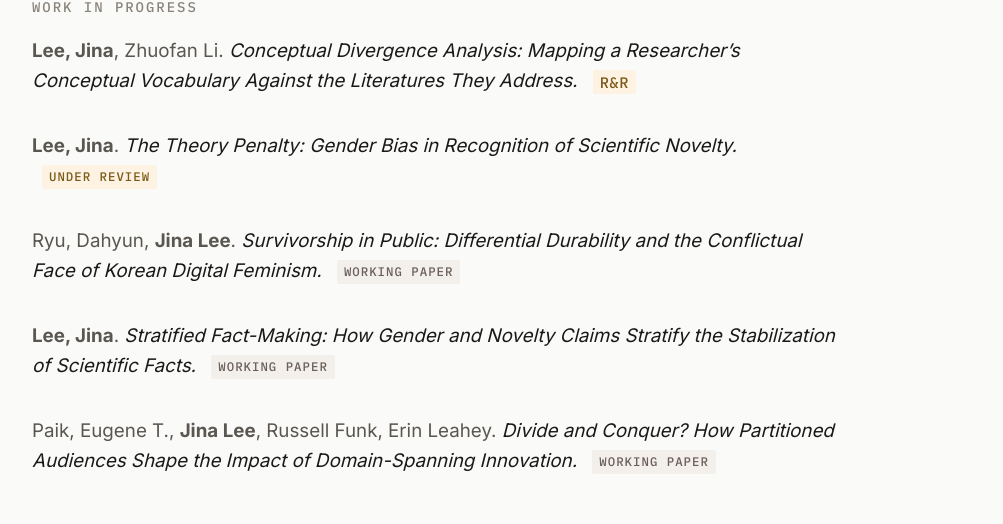
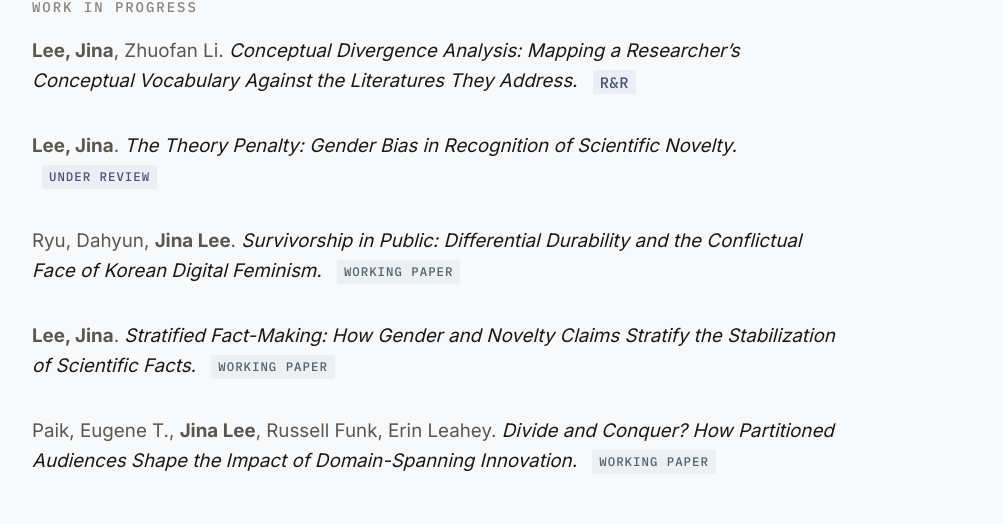
Before and after one commit to JinaLee-soc/jinalee-soc, a Next.js app: page / in a window 1280 px wide. Shown: the part 2054-2578 px from the top of the page, without its empty margins (138-1141 px from the left). Built offline with nearby package versions, Linux system fonts and the light colour scheme; a web font is replaced by a local one.

Commit message:
Cool site background and visualization palette

```diff
--- a/src/pages/index.tsx
+++ b/src/pages/index.tsx
@@ -96,7 +96,7 @@ function CorpusMotif() {
           width={t.w}
           height={8}
           rx={4}
-          fill={t.sage ? '#5b6e5a' : '#8a847c'}
+          fill={t.sage ? 'var(--color-motif)' : 'var(--color-motif-muted)'}
           opacity={t.o}
         />
       ))}
--- a/src/styles/globals.css
+++ b/src/styles/globals.css
@@ -13,16 +13,18 @@
   --font-mono: 'IBM Plex Mono', ui-monospace, 'SF Mono', Menlo, monospace;
 
   /* Colors */
-  --color-bg: #fafaf9;
+  --color-bg: #f7f9fb;
   --color-surface: #ffffff;
-  --color-border: #e5e3df;
-  --color-border-light: #f0ede9;
+  --color-border: #e2e7eb;
+  --color-border-light: #eef2f5;
   --color-text: #1a1917;
   --color-text-secondary: #5a5650;
   --color-text-muted: #8a847c;
   --color-accent: #5b6e5a;        /* muted sage green — academic, calm */
   --color-accent-hover: #47573a;
   --color-accent-light: #f0f3ef;
+  --color-motif: #6b7f91;
+  --color-motif-muted: #8e9ba6;
 
   /* Spacing scale */
   --space-1: 0.25rem;
@@ -130,7 +132,7 @@ a:focus-visible {
   top: 0;
   z-index: 100;
   height: var(--nav-height);
-  background: rgba(250, 250, 249, 0.95);
+  background: rgba(247, 249, 251, 0.95);
   backdrop-filter: blur(8px);
   border-bottom: 1px solid var(--color-border);
   display: flex;
@@ -501,18 +503,18 @@ button.footer__link {
 }
 
 .pub-item__status--published {
-  background: #e8f0e8;
-  color: #3a6b38;
+  background: #e7f0ec;
+  color: #356451;
 }
 
 .pub-item__status--forthcoming {
   background: #e8eef5;
-  color: #2c5282;
+  color: #355b7a;
 }
 
 .pub-item__status--under-review {
-  background: #fef3e2;
-  color: #7b5a1a;
+  background: #eceef6;
+  color: #4b5270;
 }
 
 .pub-item__status--rnr {
@@ -522,8 +524,8 @@ button.footer__link {
 }
 
 .pub-item__status--in-progress {
-  background: #f3f0ec;
-  color: #6b6058;
+  background: #edf0f2;
+  color: #53616a;
 }
 
 .pub-item__doi {
```
